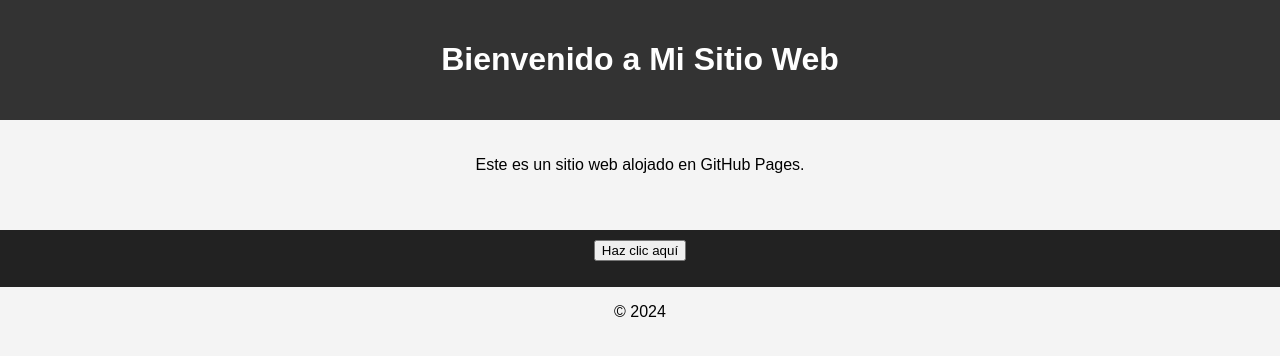
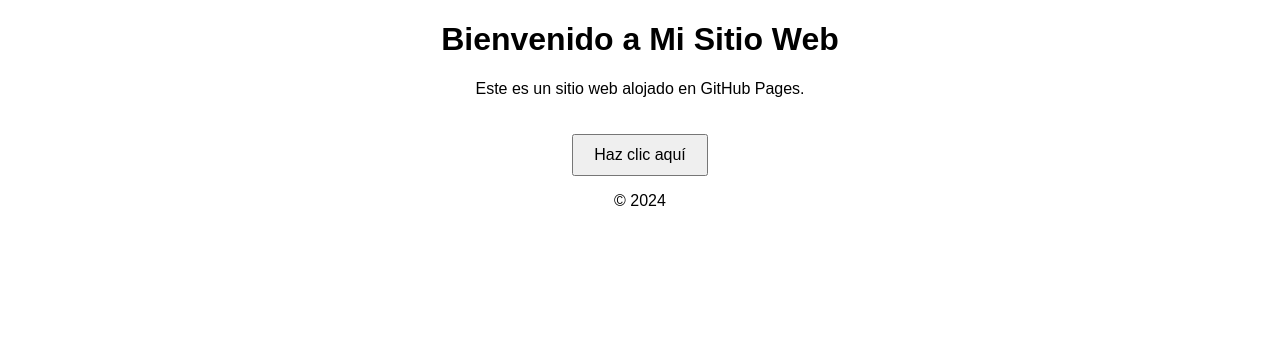
Before and after one commit to 788j/mi_sitio_web, a plain HTML site: page index.html in a window 1280 px wide. Drawn offline with Linux system fonts and the light colour scheme.

Commit message:
Update style.css

```diff
--- a/style.css
+++ b/style.css
@@ -1,24 +1,21 @@
 body {
     font-family: Arial, sans-serif;
     text-align: center;
-    margin: 0;
-    padding: 0;
-    background-color: #f4f4f4;
+    transition: background-color 0.5s;
 }
 
-header {
-    background: #333;
-    color: white;
-    padding: 20px;
+.imagen-interactiva {
+    width: 300px;
+    transition: transform 0.3s;
 }
 
-main {
-    padding: 20px;
+.imagen-interactiva:hover {
+    transform: scale(1.1);
 }
 
-footer {
+button {
+    padding: 10px 20px;
+    font-size: 16px;
     margin-top: 20px;
-    padding: 10px;
-    background: #222;
-    color: white;
+    cursor: pointer;
 }
```
